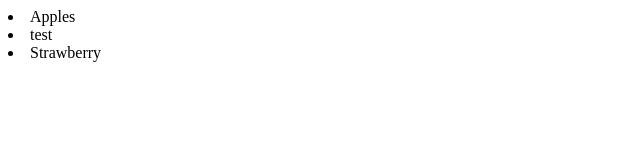
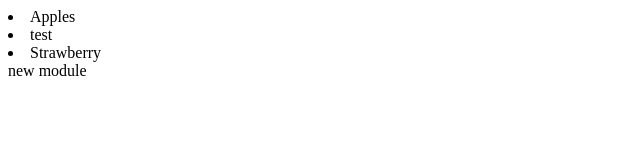
Before and after one commit to eastzhu/newGitTest, a plain HTML site: page index.html in a window 1280 px wide. Shown: the full height of the page, 0-640 px from the left. Drawn offline with Linux system fonts and the light colour scheme.

Commit message:
added a new module

```diff
--- a/index.html
+++ b/index.html
@@ -9,6 +9,10 @@
 			<li>Strawberry</li>
 		</div>
 
+		<module-two>
+		 <div> new module</div>
+		</module-two>
+
 
 	</body>
 
```
